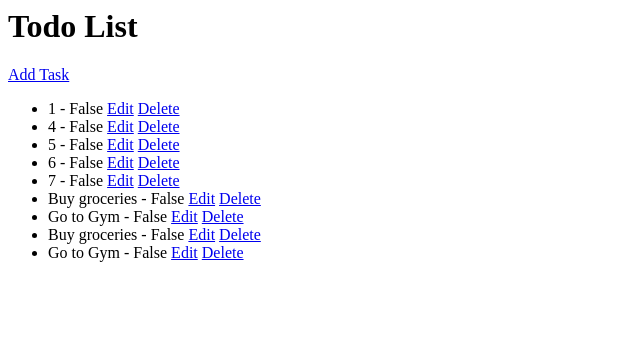
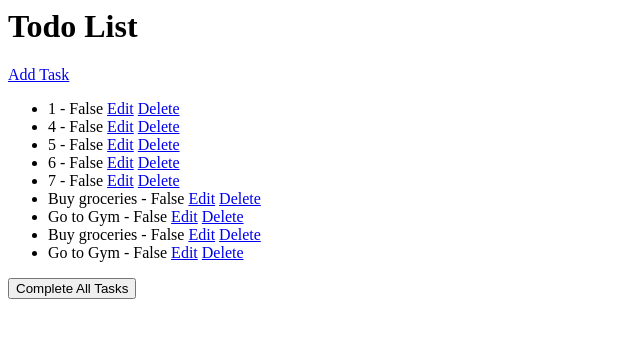
Before and after one commit to mohidul32/scripts, a Django app: page / in a window 1280 px wide. Shown: the top 338 px of the page, without its empty margins (0-640 px from the left). Run offline with Django 4.2, Linux system fonts and the light colour scheme; data comes from the database, SQL or seed files in the repository; both versions use the stored data as it was after the commit.

Commit message:
Add bulk complete tasks

```diff
--- a/todos/templates/todos/task_list.html
+++ b/todos/templates/todos/task_list.html
@@ -9,3 +9,9 @@
     </li>
 {% endfor %}
 </ul>
+
+
+<form action="{% url 'bulk-complete' %}" method="post">
+    {% csrf_token %}
+    <button type="submit">Complete All Tasks</button>
+</form>
--- a/todos/urls.py
+++ b/todos/urls.py
@@ -6,4 +6,5 @@ urlpatterns = [
     path('add/', views.task_create, name='task_create'),
     path('update/<int:pk>/', views.task_update, name='task_update'),
     path('delete/<int:pk>/', views.task_delete, name='task_delete'),
+    path('bulk-complete/', views.bulk_complete_tasks, name='bulk-complete'),
 ]
--- a/todos/views.py
+++ b/todos/views.py
@@ -40,3 +40,9 @@ def task_delete(request, pk):
         return redirect('task_list')
     return render(request, 'todos/task_delete.html', {'task': task})
 # Added by automation script
+
+
+# views.py এ
+def bulk_complete_tasks(request):
+    Task.objects.filter(completed=True).update(completed=False)
+    return redirect('task_list')
```
Also changed, not shown: db.sqlite3.
